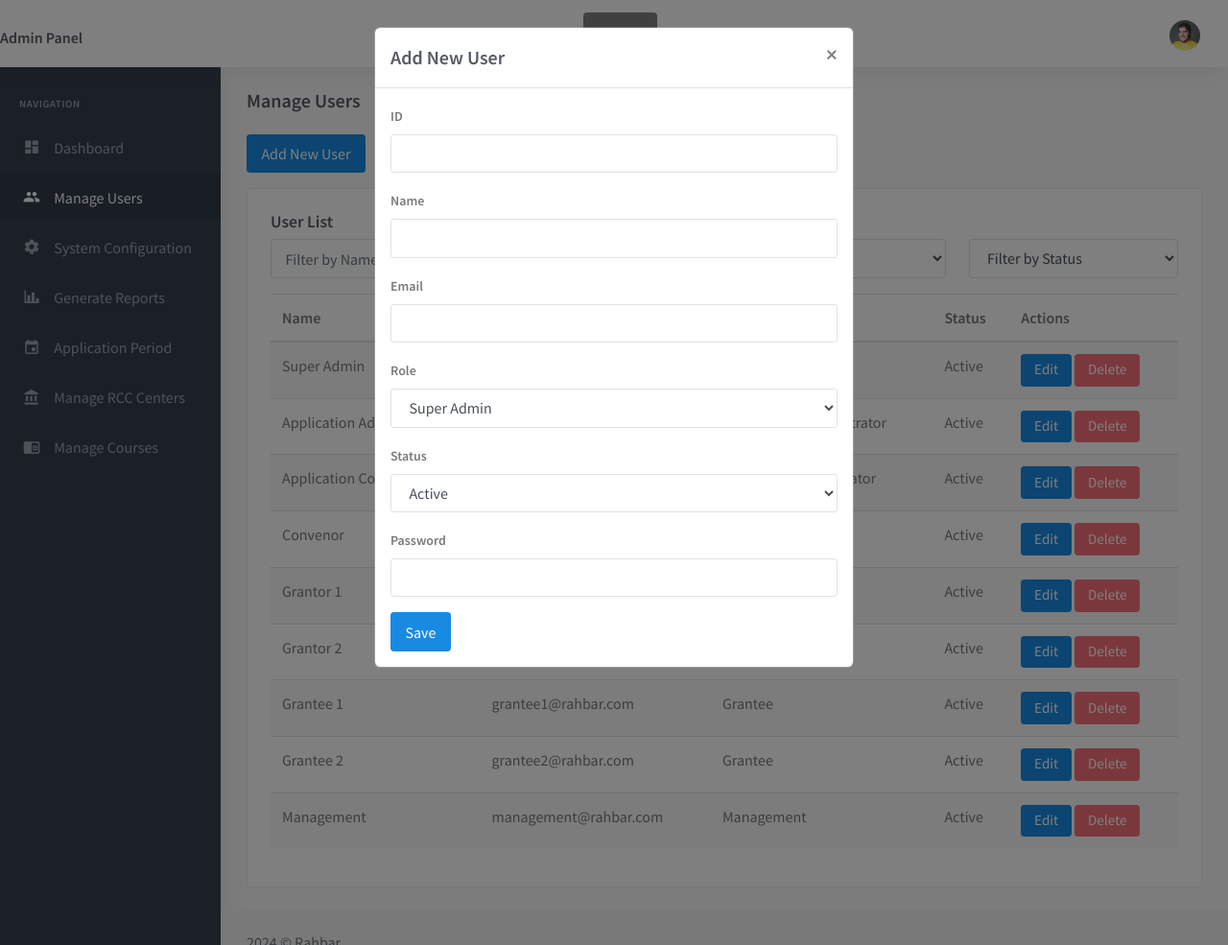
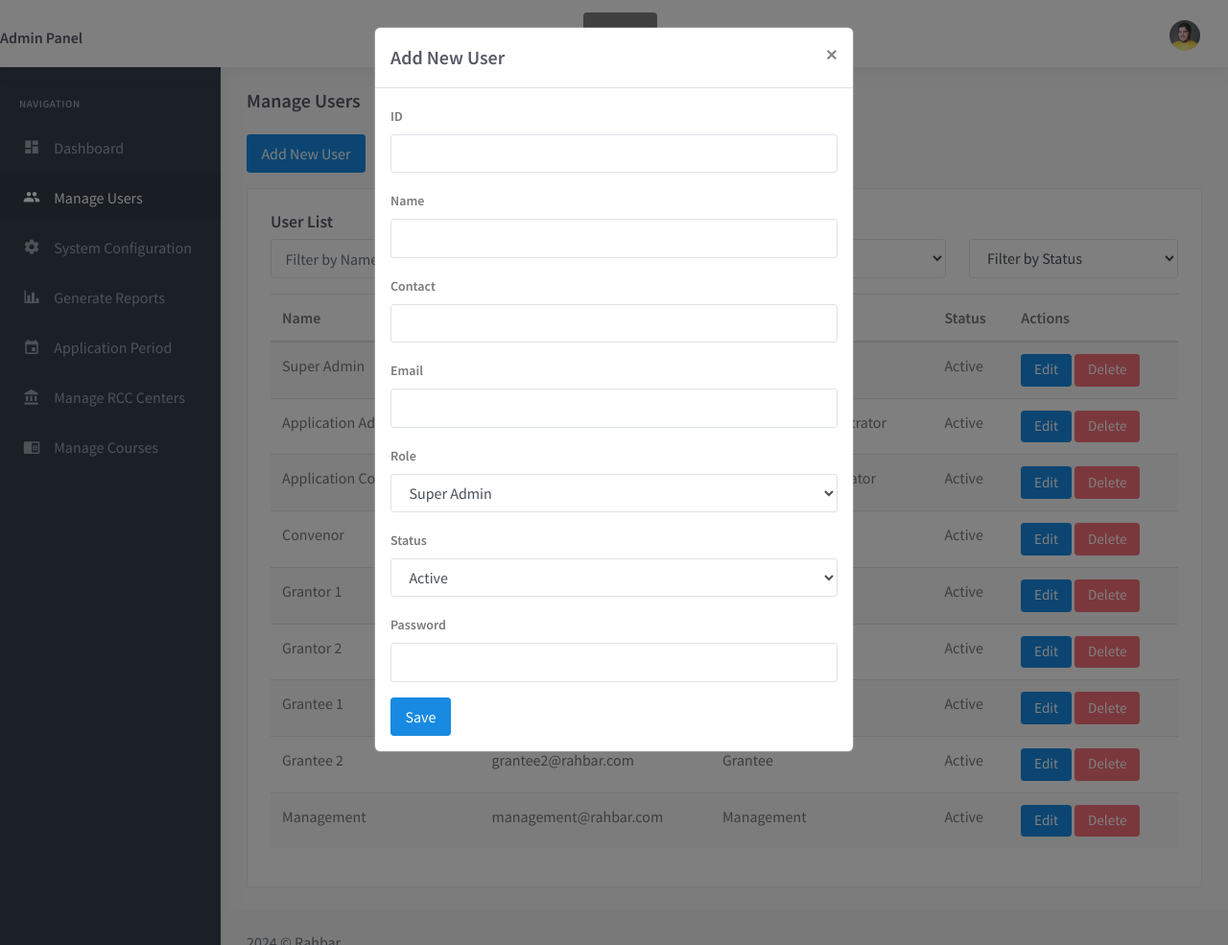
Before and after one commit to ALTAMASH3322/rahbar, a Flask app: page /manage_users in a window 1280 px wide, after a click on "Add New User". Shown: the whole page at 96% size. Run offline with Flask 3, Linux system fonts and the light colour scheme; the first user in the database is signed in; data comes from the database, SQL or seed files in the repository; some libraries are stand-ins or nearby versions.

Commit message:
fqef
wfef

```diff
--- a/routes/admin.py
+++ b/routes/admin.py
@@ -156,23 +156,18 @@ def manage_users():
         # Handle user creation or update
         user_id = request.form.get('user_id')
         name = request.form.get('name')
+        contact = request.form.get('contact')
         email = request.form.get('email')
         role_id = request.form.get('role_id')
         status = request.form.get('status')
+        password = request.form.get('password')
+        hashed_password = generate_password_hash(password)
+        cursor.execute("""
+            INSERT INTO users (user_id, name, email,phone, role_id, status, password_hash, created_at, updated_at)
+            VALUES (%s, %s, %s, %s, %s,%s,%s, NOW(), NOW())
+        """, (user_id, name, email,contact, role_id, status, hashed_password))
 
-        if user_id:  # Update existing user
-            cursor.execute("""
-                UPDATE users
-                SET name = %s, email = %s, role_id = %s, status = %s
-                WHERE user_id = %s
-            """, (name, email, role_id, status, user_id))
-        else:  # Create new user
-            password = request.form.get('password')
-            hashed_password = generate_password_hash(password)
-            cursor.execute("""
-                INSERT INTO users (user_id, name, email, role_id, status, password_hash, created_at, updated_at)
-                VALUES (%s, %s, %s, %s, %s, NOW(), NOW())
-            """, (user_id, name, email, role_id, status, hashed_password))
+        print(user_id, name, email, role_id, status, hashed_password)
 
         conn.commit()
         flash('User saved successfully!', 'success')
--- a/templates/admin/manage_users.html
+++ b/templates/admin/manage_users.html
@@ -235,6 +235,10 @@
                                     <label for="name">Name</label>
                                     <input type="text" class="form-control" id="name" name="name" required>
                                 </div>
+                            <div class="form-group">
+                                    <label for="contact">Contact</label>
+                                    <input type="text" class="form-control" id="contact" name="contact" required>
+                                </div>
                                 <div class="form-group">
                                     <label for="email">Email</label>
                                     <input type="email" class="form-control" id="email" name="email" required>
```
